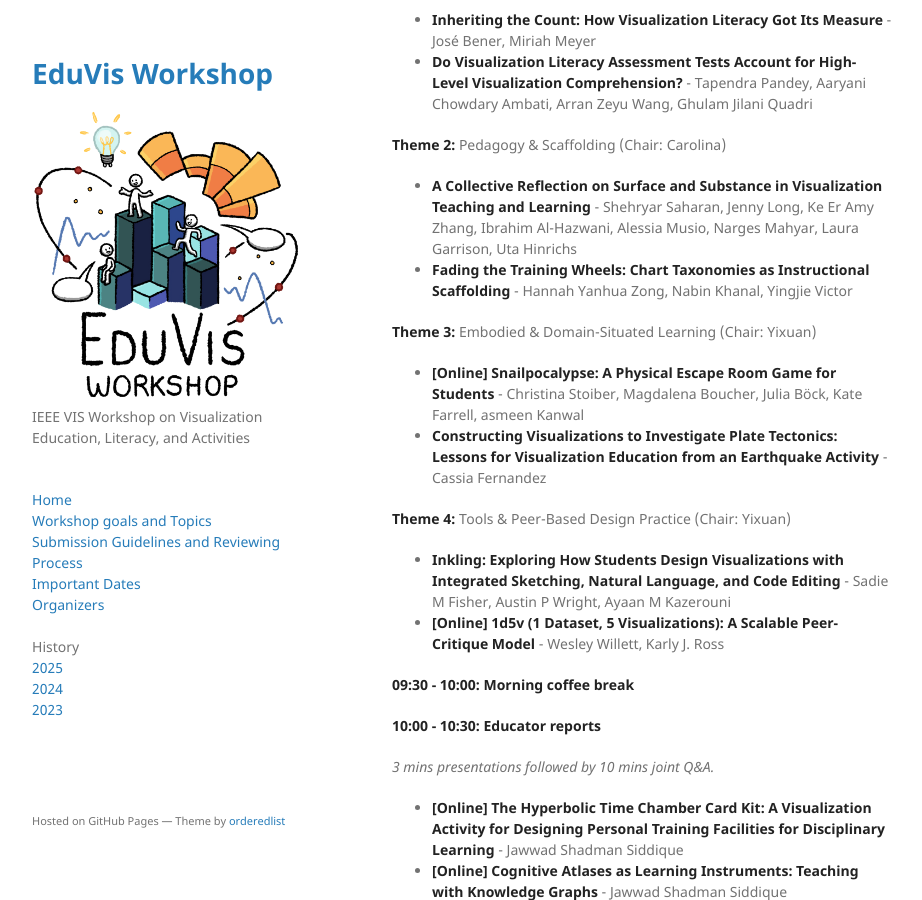
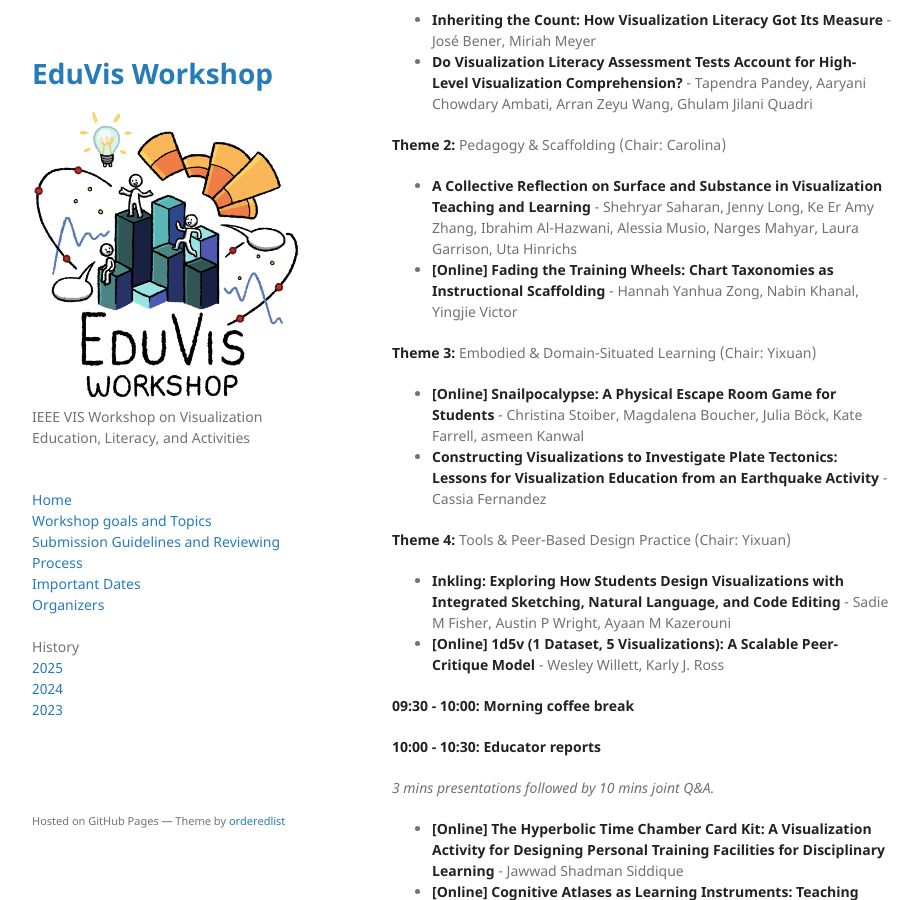
Before and after one commit to ieee-eduvis/ieee-eduvis.github.io, a Jekyll site: the page built from index.md, in a window 1280 px wide and 900 px high, scrolled down 979 px. Shown: the whole window, without its empty margins (178-1100 px from the left). Built offline with Jekyll 4.4.1, drawn with Linux system fonts in a browser that asks for light colours.

Commit message:
fading training wheels is [online]

```diff
--- a/index.md
+++ b/index.md
@@ -39,7 +39,7 @@ See the Week at a Glance program for more information: <https://ieeevis.org/year
 **Theme 2:** Pedagogy & Scaffolding (Chair: Carolina)
 
 * **A Collective Reflection on Surface and Substance in Visualization Teaching and Learning** - Shehryar Saharan, Jenny Long, Ke Er Amy Zhang, Ibrahim Al-Hazwani, Alessia Musio, Narges Mahyar, Laura Garrison, Uta Hinrichs
-* **Fading the Training Wheels: Chart Taxonomies as Instructional Scaffolding** - Hannah Yanhua Zong, Nabin Khanal, Yingjie Victor
+* **[Online] Fading the Training Wheels: Chart Taxonomies as Instructional Scaffolding** - Hannah Yanhua Zong, Nabin Khanal, Yingjie Victor
 
 **Theme 3:** Embodied & Domain-Situated Learning (Chair: Yixuan)
 
```
